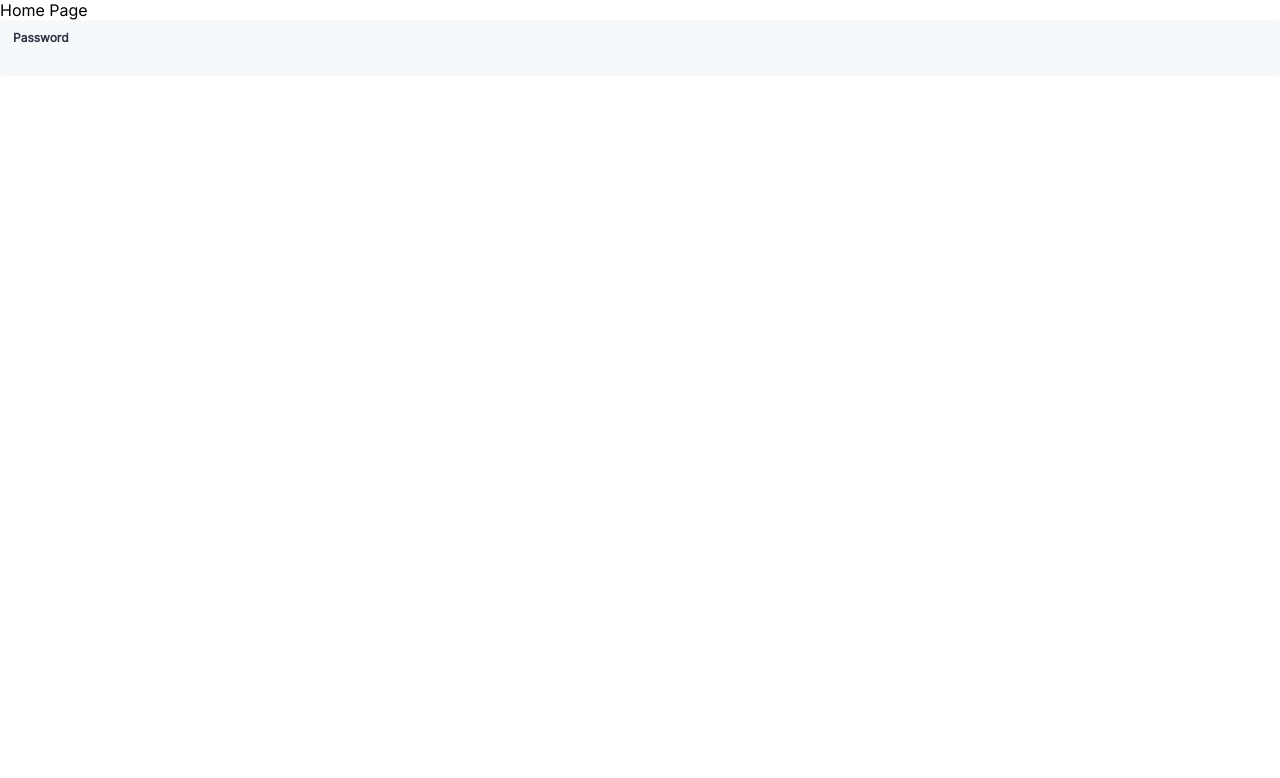
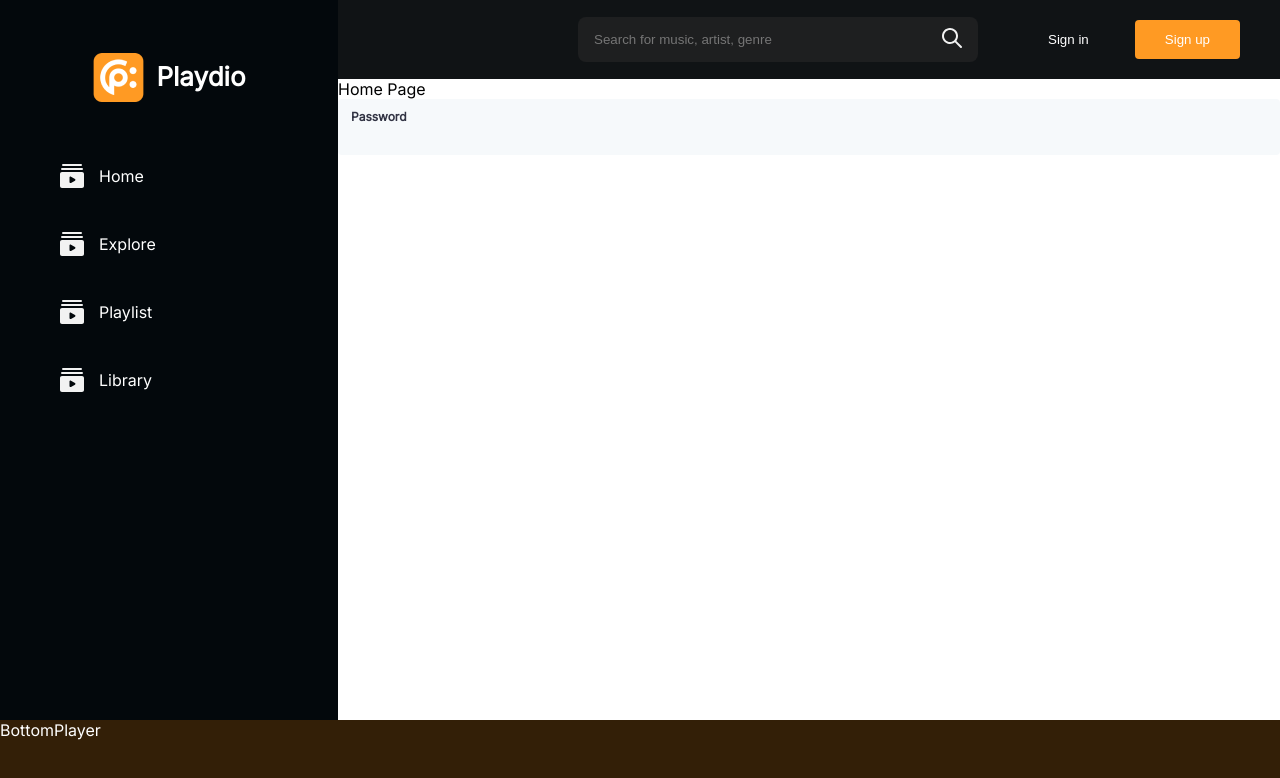
Before and after one commit to Frontendmentorship/playdio, a React (Create React App) app: page / in a window 1280 px wide. Shown: the top 778 px of the page. Built offline with nearby package versions, Linux system fonts and the light colour scheme.

Commit message:
Add dashboard layout

```diff
--- /dev/null
+++ b/src/components/BottomPlayer.css
@@ -0,0 +1,5 @@
+.bottom-player {
+    height: var(--bottom-player-height);
+    background-color: #331F07;
+    color: white;
+}
--- /dev/null
+++ b/src/components/BottomPlayer.jsx
@@ -0,0 +1,8 @@
+import React from 'react';
+import './BottomPlayer.css';
+
+function BottomPlayer() {
+  return <div className="bottom-player">BottomPlayer</div>;
+}
+
+export default BottomPlayer;
--- /dev/null
+++ b/src/components/Navbar.css
@@ -0,0 +1,71 @@
+.navbar {
+    height: var(--navbar-height);
+    width: 100%;
+    position: absolute;
+    top: 0;
+    left: 0;
+    background-color: #101315;
+    color: #ffffff;
+    display: flex;
+    justify-content: flex-end;
+    align-items: center;
+    padding-right: 2.5rem;
+}
+
+.navbar-search {
+    position: relative;
+    margin-right: 40px;
+}
+
+.navbar-search__input {
+    height: 2.8125rem;
+    border-radius: 8px;
+    -webkit-border-radius: 8px;
+    -moz-border-radius: 8px;
+    -ms-border-radius: 8px;
+    -o-border-radius: 8px;
+    width: 400px;
+    display: inline-block;
+    background-color: #1E1F20;
+    border: none;
+    padding: 1rem;
+    color: white;
+}
+
+.navbar-search__input:focus {
+    border: none;
+}
+
+.navbar-search__btn {
+    display: inline-block;
+    position: absolute;
+    right: 1rem;
+    top: 50%;
+    transform: translateY(-50%);
+    -webkit-transform: translateY(-50%);
+    -moz-transform: translateY(-50%);
+    -ms-transform: translateY(-50%);
+    -o-transform: translateY(-50%);
+    pointer-events: none;
+}
+
+.navbar-auth__btns > button {
+    padding: 12px 30px;
+    border-radius: 4px;
+    -webkit-border-radius: 4px;
+    -moz-border-radius: 4px;
+    -ms-border-radius: 4px;
+    -o-border-radius: 4px;
+    border: none;
+}
+
+.navbar-auth__btns > button:nth-of-type(1) {
+    margin-right: 1rem;
+    background-color: transparent;
+    color: inherit;
+}
+
+.navbar-auth__btns > button:nth-of-type(2) {
+    background-color: var(--primary-color);
+    color: white;
+}
--- /dev/null
+++ b/src/components/Navbar.jsx
@@ -0,0 +1,22 @@
+import React from 'react';
+import { ReactComponent as SearchIcon } from '../assets/Search.svg';
+import './Navbar.css';
+
+function Navbar() {
+  return (
+    <div className="navbar">
+      <div className="navbar-search">
+        <input type="search" className="navbar-search__input" placeholder="Search for music, artist, genre" />
+        <span className="navbar-search__btn">
+          <SearchIcon />
+        </span>
+      </div>
+      <div className="navbar-auth__btns">
+        <button>Sign in</button>
+        <button>Sign up</button>
+      </div>
+    </div>
+  );
+}
+
+export default Navbar;
--- /dev/null
+++ b/src/components/Sidebar.css
@@ -0,0 +1,42 @@
+.sidebar {
+    background-color: #03080C;
+    color: #ffffff;
+    max-height: 100%;
+}
+
+.sidebar a {
+    text-decoration: none;
+    color: #ffffff;
+}
+
+.sidebar__logo {
+    display: flex;
+    justify-content: center;
+    align-items: center;
+    margin: 50px 0;
+}
+
+.sidebar__logo > span {
+    font-size: 26px;
+    font-weight: 700;
+    line-height: 16px;
+    margin-left: 11px;
+    display: inline-block;
+}
+
+.sidebar__nav ul li {
+    padding: 10px 60px;
+}
+
+.sidebar__nav ul li:not(:last-child) {
+    margin-bottom: 20px;
+}
+
+.sidebar__nav ul li a {
+    display: inline-flex;
+    align-items: center;
+}
+
+.sidebar__nav ul li a > span {
+    margin-left: 15px;
+}
--- /dev/null
+++ b/src/components/Sidebar.jsx
@@ -0,0 +1,44 @@
+/* eslint-disable jsx-a11y/anchor-is-valid */
+import React from 'react';
+import { Link } from 'react-router-dom';
+import logo from '../assets/Playdio_Logo.png';
+import { ReactComponent as LibraryIcon } from '../assets/Library.svg';
+import './Sidebar.css';
+
+function Sidebar() {
+  return (
+    <div className="sidebar">
+      <div className="sidebar__logo">
+        <img src={logo} alt="" />
+        <span>Playdio</span>
+      </div>
+
+      <nav className="sidebar__nav">
+        <ul>
+          <li>
+            <Link to="#">
+              <LibraryIcon /> <span>Home</span>
+            </Link>
+          </li>
+          <li>
+            <Link to="#">
+              <LibraryIcon /> <span>Explore</span>
+            </Link>
+          </li>
+          <li>
+            <Link to="#">
+              <LibraryIcon /> <span>Playlist</span>
+            </Link>
+          </li>
+          <li>
+            <Link to="#">
+              <LibraryIcon /> <span>Library</span>
+            </Link>
+          </li>
+        </ul>
+      </nav>
+    </div>
+  );
+}
+
+export default Sidebar;
--- a/src/index.css
+++ b/src/index.css
@@ -5,6 +5,13 @@
   padding: 0;
   box-sizing: border-box;
   outline-color: #d67608;
+}
+
+:root {
+  --sidebar-width: 21.125rem;
+  --navbar-height: 4.9375rem;
+  --bottom-player-height: 5rem;
+  --primary-color: #FF9A23;
 }
 
 body {
--- /dev/null
+++ b/src/layouts/DashboardLayout.css
@@ -0,0 +1,21 @@
+.dashboard-layout {
+    height: 100vh;
+    position: relative;
+}
+
+.dashboard-layout__main {
+    height: calc(100vh - var(--bottom-player-height));
+    display: grid;
+    grid-template-columns: var(--sidebar-width) 1fr;
+}
+
+.dashboard-layout__wrapper {
+    position: relative;
+}
+
+.dashboard-layout__body {
+    position: relative;
+    height: calc(100% - var(--navbar-height));
+    margin-top: var(--navbar-height);
+    overflow-y: auto;
+}
--- /dev/null
+++ b/src/layouts/DashboardLayout.jsx
@@ -0,0 +1,22 @@
+import React from 'react';
+import Sidebar from '../components/Sidebar';
+import Navbar from '../components/Navbar';
+import BottomPlayer from '../components/BottomPlayer';
+import './DashboardLayout.css';
+
+function DashboardLayout({ children }) {
+  return (
+    <div className="dashboard-layout">
+      <div className="dashboard-layout__main">
+        <Sidebar />
+        <div className="dashboard-layout__wrapper">
+          <Navbar />
+          <div className="dashboard-layout__body">{children}</div>
+        </div>
+      </div>
+      <BottomPlayer />
+    </div>
+  );
+}
+
+export default DashboardLayout;
--- a/src/pages/home/index.jsx
+++ b/src/pages/home/index.jsx
@@ -1,12 +1,15 @@
 import React from 'react';
 import OnboardInput from '../../components/OnboardInput';
+import DashboardLayout from '../../layouts/DashboardLayout';
 
 function Home() {
   return (
-    <div>
-      Home Page
-      <OnboardInput label="Password" />
-    </div>
+    <DashboardLayout>
+      <div>
+        Home Page
+        <OnboardInput label="Password" />
+      </div>
+    </DashboardLayout>
   );
 }
 
--- a/src/pages/login/index.jsx
+++ b/src/pages/login/index.jsx
@@ -24,7 +24,7 @@ function Login() {
         </div>
         <div className="form__footer">
           <p>
-            Don&quot;t have an account? <Link to="/register">Sign up</Link>
+            Don&apos;t have an account? <Link to="/register">Sign up</Link>
           </p>
         </div>
       </form>
```
Also changed, not shown: src/assets/Library.svg (added), src/assets/Search.svg (added).
